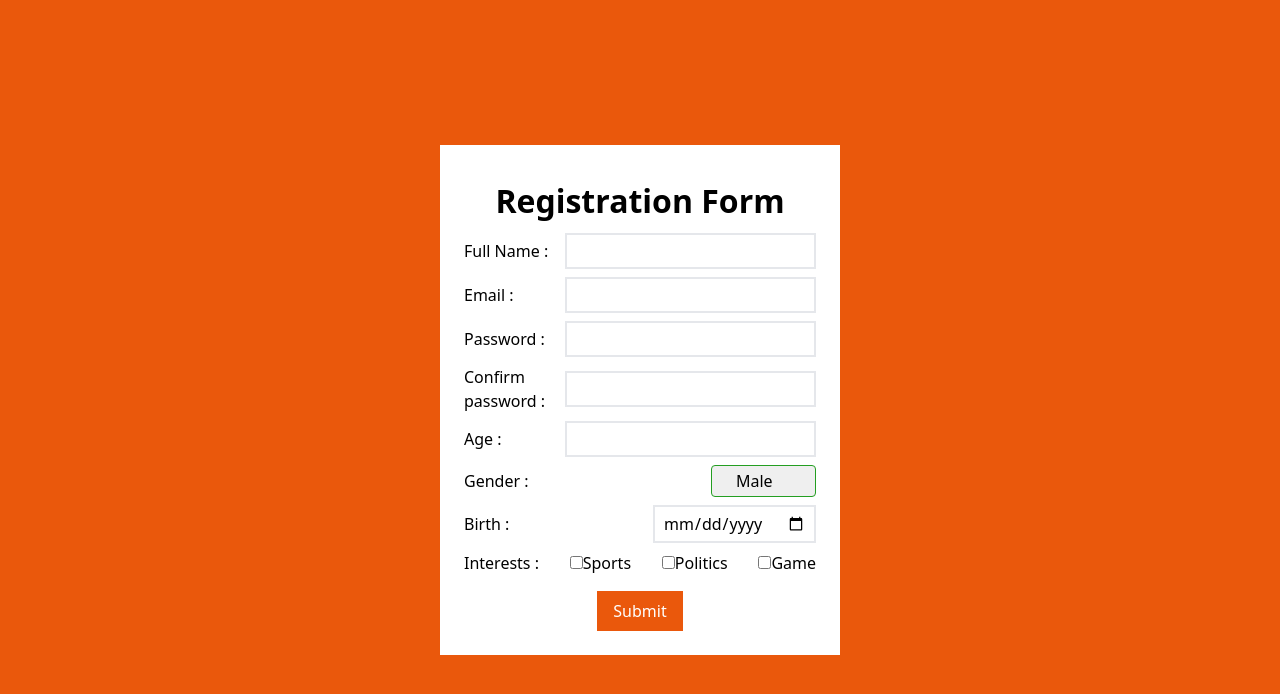
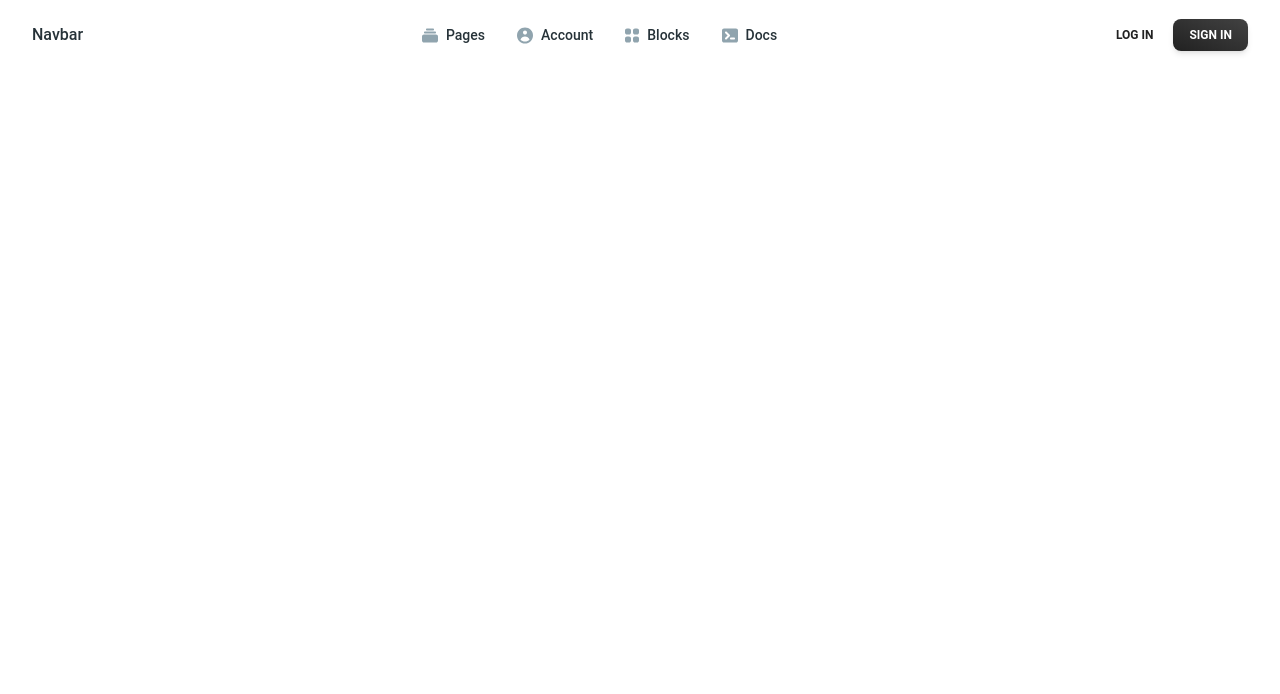
Before and after one commit to shubhamrawat0269/WEB-DEV-LEARN, a React (Vite) app in the folder FRONTEND/SELF_LEARNING/REACT_MINI_PROJECTS/: page / in a window 1280 px wide. Shown: the top 694 px of the page. Built offline with nearby package versions, Linux system fonts and the light colour scheme.

Commit message:
Material Tailwind Setup + Navbar Creating

```diff
--- a/FRONTEND/SELF_LEARNING/REACT_MINI_PROJECTS/package.json
+++ b/FRONTEND/SELF_LEARNING/REACT_MINI_PROJECTS/package.json
@@ -10,6 +10,7 @@
     "preview": "vite preview"
   },
   "dependencies": {
+    "@material-tailwind/react": "^2.1.9",
     "axios": "^1.6.8",
     "react": "^18.2.0",
     "react-dom": "^18.2.0",
--- a/FRONTEND/SELF_LEARNING/REACT_MINI_PROJECTS/src/Routes.jsx
+++ b/FRONTEND/SELF_LEARNING/REACT_MINI_PROJECTS/src/Routes.jsx
@@ -18,6 +18,7 @@ import {
   CustomCarousel,
   // UserForm,
   FormWithoutYup,
+  NavbarTailwind,
 } from "./components/index";
 import { GlobalContext } from "./contexts/GlobalContext";
 const Routes = () => {
@@ -35,6 +36,8 @@ const Routes = () => {
   return (
     <div id="primary__section" className="h-screen">
       {/* <Navbar /> */}
+
+      <NavbarTailwind />
       {/* <CustomCarousel /> */}
       {/* <InfiniteScroll /> */}
       {/* <MultiInputSearch /> */}
@@ -50,7 +53,7 @@ const Routes = () => {
       {/* <DraggableNodes /> */}
       {/* <TodoList /> */}
       {/* <ProgressBar /> */}
-      <FormWithoutYup />
+      {/* <FormWithoutYup /> */}
     </div>
   );
 };
--- /dev/null
+++ b/FRONTEND/SELF_LEARNING/REACT_MINI_PROJECTS/src/components/Navbar/navbar-tailwind.jsx
@@ -0,0 +1,196 @@
+import { useEffect, useState } from "react";
+import {
+  Navbar,
+  MobileNav,
+  Typography,
+  Button,
+  IconButton,
+} from "@material-tailwind/react";
+
+function NavbarTailwind() {
+  const [openNav, setOpenNav] = useState(false);
+
+  useEffect(() => {
+    window.addEventListener(
+      "resize",
+      () => window.innerWidth >= 960 && setOpenNav(false)
+    );
+  }, []);
+
+  const navList = (
+    <ul className="mt-2 mb-4 flex flex-col gap-2 lg:mb-0 lg:mt-0 lg:flex-row lg:items-center lg:gap-6">
+      <Typography
+        as="li"
+        variant="small"
+        color="blue-gray"
+        className="flex items-center gap-x-2 p-1 font-medium"
+      >
+        <svg
+          width="16"
+          height="15"
+          viewBox="0 0 16 15"
+          fill="none"
+          xmlns="http://www.w3.org/2000/svg"
+        >
+          <path
+            d="M5 0.5C4.73478 0.5 4.48043 0.605357 4.29289 0.792893C4.10536 0.98043 4 1.23478 4 1.5C4 1.76522 4.10536 2.01957 4.29289 2.20711C4.48043 2.39464 4.73478 2.5 5 2.5H11C11.2652 2.5 11.5196 2.39464 11.7071 2.20711C11.8946 2.01957 12 1.76522 12 1.5C12 1.23478 11.8946 0.98043 11.7071 0.792893C11.5196 0.605357 11.2652 0.5 11 0.5H5ZM2 4.5C2 4.23478 2.10536 3.98043 2.29289 3.79289C2.48043 3.60536 2.73478 3.5 3 3.5H13C13.2652 3.5 13.5196 3.60536 13.7071 3.79289C13.8946 3.98043 14 4.23478 14 4.5C14 4.76522 13.8946 5.01957 13.7071 5.20711C13.5196 5.39464 13.2652 5.5 13 5.5H3C2.73478 5.5 2.48043 5.39464 2.29289 5.20711C2.10536 5.01957 2 4.76522 2 4.5ZM0 8.5C0 7.96957 0.210714 7.46086 0.585786 7.08579C0.960859 6.71071 1.46957 6.5 2 6.5H14C14.5304 6.5 15.0391 6.71071 15.4142 7.08579C15.7893 7.46086 16 7.96957 16 8.5V12.5C16 13.0304 15.7893 13.5391 15.4142 13.9142C15.0391 14.2893 14.5304 14.5 14 14.5H2C1.46957 14.5 0.960859 14.2893 0.585786 13.9142C0.210714 13.5391 0 13.0304 0 12.5V8.5Z"
+            fill="#90A4AE"
+          />
+        </svg>
+
+        <a href="#" className="flex items-center">
+          Pages
+        </a>
+      </Typography>
+      <Typography
+        as="li"
+        variant="small"
+        color="blue-gray"
+        className="flex items-center gap-x-2 p-1 font-medium"
+      >
+        <svg
+          width="16"
+          height="17"
+          viewBox="0 0 16 17"
+          fill="none"
+          xmlns="http://www.w3.org/2000/svg"
+        >
+          <path
+            fill-rule="evenodd"
+            clip-rule="evenodd"
+            d="M16 8.5C16 10.6217 15.1571 12.6566 13.6569 14.1569C12.1566 15.6571 10.1217 16.5 8 16.5C5.87827 16.5 3.84344 15.6571 2.34315 14.1569C0.842855 12.6566 0 10.6217 0 8.5C0 6.37827 0.842855 4.34344 2.34315 2.84315C3.84344 1.34285 5.87827 0.5 8 0.5C10.1217 0.5 12.1566 1.34285 13.6569 2.84315C15.1571 4.34344 16 6.37827 16 8.5ZM10 5.5C10 6.03043 9.78929 6.53914 9.41421 6.91421C9.03914 7.28929 8.53043 7.5 8 7.5C7.46957 7.5 6.96086 7.28929 6.58579 6.91421C6.21071 6.53914 6 6.03043 6 5.5C6 4.96957 6.21071 4.46086 6.58579 4.08579C6.96086 3.71071 7.46957 3.5 8 3.5C8.53043 3.5 9.03914 3.71071 9.41421 4.08579C9.78929 4.46086 10 4.96957 10 5.5ZM8 9.5C7.0426 9.49981 6.10528 9.77449 5.29942 10.2914C4.49356 10.8083 3.85304 11.5457 3.454 12.416C4.01668 13.0706 4.71427 13.5958 5.49894 13.9555C6.28362 14.3152 7.13681 14.5009 8 14.5C8.86319 14.5009 9.71638 14.3152 10.5011 13.9555C11.2857 13.5958 11.9833 13.0706 12.546 12.416C12.147 11.5457 11.5064 10.8083 10.7006 10.2914C9.89472 9.77449 8.9574 9.49981 8 9.5Z"
+            fill="#90A4AE"
+          />
+        </svg>
+        <a href="#" className="flex items-center">
+          Account
+        </a>
+      </Typography>
+      <Typography
+        as="li"
+        variant="small"
+        color="blue-gray"
+        className="flex items-center gap-x-2 p-1 font-medium"
+      >
+        <svg
+          width="14"
+          height="15"
+          viewBox="0 0 14 15"
+          fill="none"
+          xmlns="http://www.w3.org/2000/svg"
+        >
+          <path
+            d="M2 0.5C1.46957 0.5 0.960859 0.710714 0.585786 1.08579C0.210714 1.46086 0 1.96957 0 2.5V4.5C0 5.03043 0.210714 5.53914 0.585786 5.91421C0.960859 6.28929 1.46957 6.5 2 6.5H4C4.53043 6.5 5.03914 6.28929 5.41421 5.91421C5.78929 5.53914 6 5.03043 6 4.5V2.5C6 1.96957 5.78929 1.46086 5.41421 1.08579C5.03914 0.710714 4.53043 0.5 4 0.5H2ZM2 8.5C1.46957 8.5 0.960859 8.71071 0.585786 9.08579C0.210714 9.46086 0 9.96957 0 10.5V12.5C0 13.0304 0.210714 13.5391 0.585786 13.9142C0.960859 14.2893 1.46957 14.5 2 14.5H4C4.53043 14.5 5.03914 14.2893 5.41421 13.9142C5.78929 13.5391 6 13.0304 6 12.5V10.5C6 9.96957 5.78929 9.46086 5.41421 9.08579C5.03914 8.71071 4.53043 8.5 4 8.5H2ZM8 2.5C8 1.96957 8.21071 1.46086 8.58579 1.08579C8.96086 0.710714 9.46957 0.5 10 0.5H12C12.5304 0.5 13.0391 0.710714 13.4142 1.08579C13.7893 1.46086 14 1.96957 14 2.5V4.5C14 5.03043 13.7893 5.53914 13.4142 5.91421C13.0391 6.28929 12.5304 6.5 12 6.5H10C9.46957 6.5 8.96086 6.28929 8.58579 5.91421C8.21071 5.53914 8 5.03043 8 4.5V2.5ZM8 10.5C8 9.96957 8.21071 9.46086 8.58579 9.08579C8.96086 8.71071 9.46957 8.5 10 8.5H12C12.5304 8.5 13.0391 8.71071 13.4142 9.08579C13.7893 9.46086 14 9.96957 14 10.5V12.5C14 13.0304 13.7893 13.5391 13.4142 13.9142C13.0391 14.2893 12.5304 14.5 12 14.5H10C9.46957 14.5 8.96086 14.2893 8.58579 13.9142C8.21071 13.5391 8 13.0304 8 12.5V10.5Z"
+            fill="#90A4AE"
+          />
+        </svg>
+        <a href="#" className="flex items-center">
+          Blocks
+        </a>
+      </Typography>
+      <Typography
+        as="li"
+        variant="small"
+        color="blue-gray"
+        className="flex items-center gap-x-2 p-1 font-medium"
+      >
+        <svg
+          width="16"
+          height="15"
+          viewBox="0 0 16 15"
+          fill="none"
+          xmlns="http://www.w3.org/2000/svg"
+        >
+          <path
+            fill-rule="evenodd"
+            clip-rule="evenodd"
+            d="M0 2.5C0 1.96957 0.210714 1.46086 0.585786 1.08579C0.960859 0.710714 1.46957 0.5 2 0.5H14C14.5304 0.5 15.0391 0.710714 15.4142 1.08579C15.7893 1.46086 16 1.96957 16 2.5V12.5C16 13.0304 15.7893 13.5391 15.4142 13.9142C15.0391 14.2893 14.5304 14.5 14 14.5H2C1.46957 14.5 0.960859 14.2893 0.585786 13.9142C0.210714 13.5391 0 13.0304 0 12.5V2.5ZM3.293 3.793C3.48053 3.60553 3.73484 3.50021 4 3.50021C4.26516 3.50021 4.51947 3.60553 4.707 3.793L7.707 6.793C7.89447 6.98053 7.99979 7.23484 7.99979 7.5C7.99979 7.76516 7.89447 8.01947 7.707 8.207L4.707 11.207C4.5184 11.3892 4.2658 11.49 4.0036 11.4877C3.7414 11.4854 3.49059 11.3802 3.30518 11.1948C3.11977 11.0094 3.0146 10.7586 3.01233 10.4964C3.01005 10.2342 3.11084 9.9816 3.293 9.793L5.586 7.5L3.293 5.207C3.10553 5.01947 3.00021 4.76516 3.00021 4.5C3.00021 4.23484 3.10553 3.98053 3.293 3.793ZM9 9.5C8.73478 9.5 8.48043 9.60536 8.29289 9.79289C8.10536 9.98043 8 10.2348 8 10.5C8 10.7652 8.10536 11.0196 8.29289 11.2071C8.48043 11.3946 8.73478 11.5 9 11.5H12C12.2652 11.5 12.5196 11.3946 12.7071 11.2071C12.8946 11.0196 13 10.7652 13 10.5C13 10.2348 12.8946 9.98043 12.7071 9.79289C12.5196 9.60536 12.2652 9.5 12 9.5H9Z"
+            fill="#90A4AE"
+          />
+        </svg>
+        <a href="#" className="flex items-center">
+          Docs
+        </a>
+      </Typography>
+    </ul>
+  );
+
+  return (
+    <div className="px-4 py-2 lg:px-8 lg:py-4">
+      <div className="flex items-center justify-between text-blue-gray-900">
+        <Typography
+          as="a"
+          href="#"
+          className="mr-4 cursor-pointer py-1.5 font-medium"
+        >
+          Navbar
+        </Typography>
+        <div className="hidden lg:block">{navList}</div>
+        <div className="flex items-center gap-x-1">
+          <Button variant="text" size="sm" className="hidden lg:inline-block">
+            <span>Log In</span>
+          </Button>
+          <Button
+            variant="gradient"
+            size="sm"
+            className="hidden lg:inline-block"
+          >
+            <span>Sign in</span>
+          </Button>
+        </div>
+        <IconButton
+          variant="text"
+          className="ml-auto h-6 w-6 text-inherit hover:bg-transparent focus:bg-transparent active:bg-transparent lg:hidden"
+          ripple={false}
+          onClick={() => setOpenNav(!openNav)}
+        >
+          {openNav ? (
+            <svg
+              xmlns="http://www.w3.org/2000/svg"
+              fill="none"
+              className="h-6 w-6"
+              viewBox="0 0 24 24"
+              stroke="currentColor"
+              strokeWidth={2}
+            >
+              <path
+                strokeLinecap="round"
+                strokeLinejoin="round"
+                d="M6 18L18 6M6 6l12 12"
+              />
+            </svg>
+          ) : (
+            <svg
+              xmlns="http://www.w3.org/2000/svg"
+              className="h-6 w-6"
+              fill="none"
+              stroke="currentColor"
+              strokeWidth={2}
+            >
+              <path
+                strokeLinecap="round"
+                strokeLinejoin="round"
+                d="M4 6h16M4 12h16M4 18h16"
+              />
+            </svg>
+          )}
+        </IconButton>
+      </div>
+      <MobileNav open={openNav}>
+        <div className="container mx-auto">
+          {navList}
+          <div className="flex items-center gap-x-1">
+            <Button fullWidth variant="text" size="sm" className="">
+              <span>Log In</span>
+            </Button>
+            <Button fullWidth variant="gradient" size="sm" className="">
+              <span>Sign in</span>
+            </Button>
+          </div>
+        </div>
+      </MobileNav>
+    </div>
+  );
+}
+
+export default NavbarTailwind;
--- a/FRONTEND/SELF_LEARNING/REACT_MINI_PROJECTS/src/components/index.js
+++ b/FRONTEND/SELF_LEARNING/REACT_MINI_PROJECTS/src/components/index.js
@@ -16,6 +16,7 @@ import OtpLogin from "./OtpLogin/OtpLogin";
 import MultiInputSearch from "./MultiInputSearch/MultiInputSearch";
 import InfiniteScroll from "./InfiniteScroll/InfiniteScroll";
 import CustomCarousel from "./CustomCarousel/CustomCarousel";
+import NavbarTailwind from "./Navbar/navbar-tailwind";
 
 export {
   Quiz,
@@ -36,4 +37,5 @@ export {
   CustomCarousel,
   // UserForm,
   FormWithoutYup,
+  NavbarTailwind,
 };
--- a/FRONTEND/SELF_LEARNING/REACT_MINI_PROJECTS/src/main.jsx
+++ b/FRONTEND/SELF_LEARNING/REACT_MINI_PROJECTS/src/main.jsx
@@ -3,8 +3,12 @@ import ReactDOM from "react-dom/client";
 import App from "./App.jsx";
 import "./index.css";
 
+import { ThemeProvider } from "@material-tailwind/react";
+
 ReactDOM.createRoot(document.getElementById("root")).render(
   <React.StrictMode>
-    <App />
+    <ThemeProvider>
+      <App />
+    </ThemeProvider>
   </React.StrictMode>
 );
--- a/FRONTEND/SELF_LEARNING/REACT_MINI_PROJECTS/tailwind.config.js
+++ b/FRONTEND/SELF_LEARNING/REACT_MINI_PROJECTS/tailwind.config.js
@@ -1,9 +1,11 @@
 /** @type {import('tailwindcss').Config} */
-export default {
+const withMT = require("@material-tailwind/react/utils/withMT");
+
+module.exports = withMT({
   content: ["./index.html", "./src/**/*.{js,ts,jsx,tsx}"],
   theme: {
     extend: {},
   },
   plugins: [],
   darkMode: "class",
-};
+});
```
Also changed, not shown: 1 other file (tests, documents, lock files or other folders).
